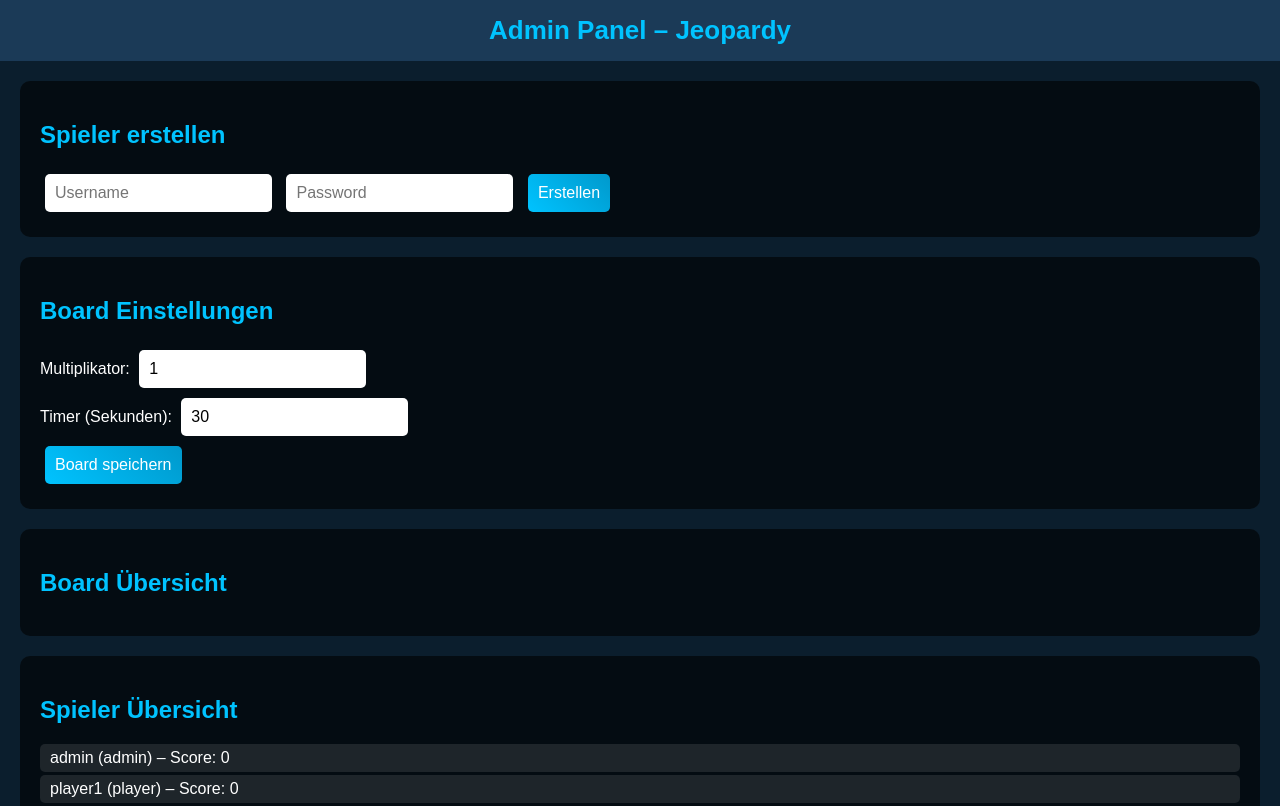
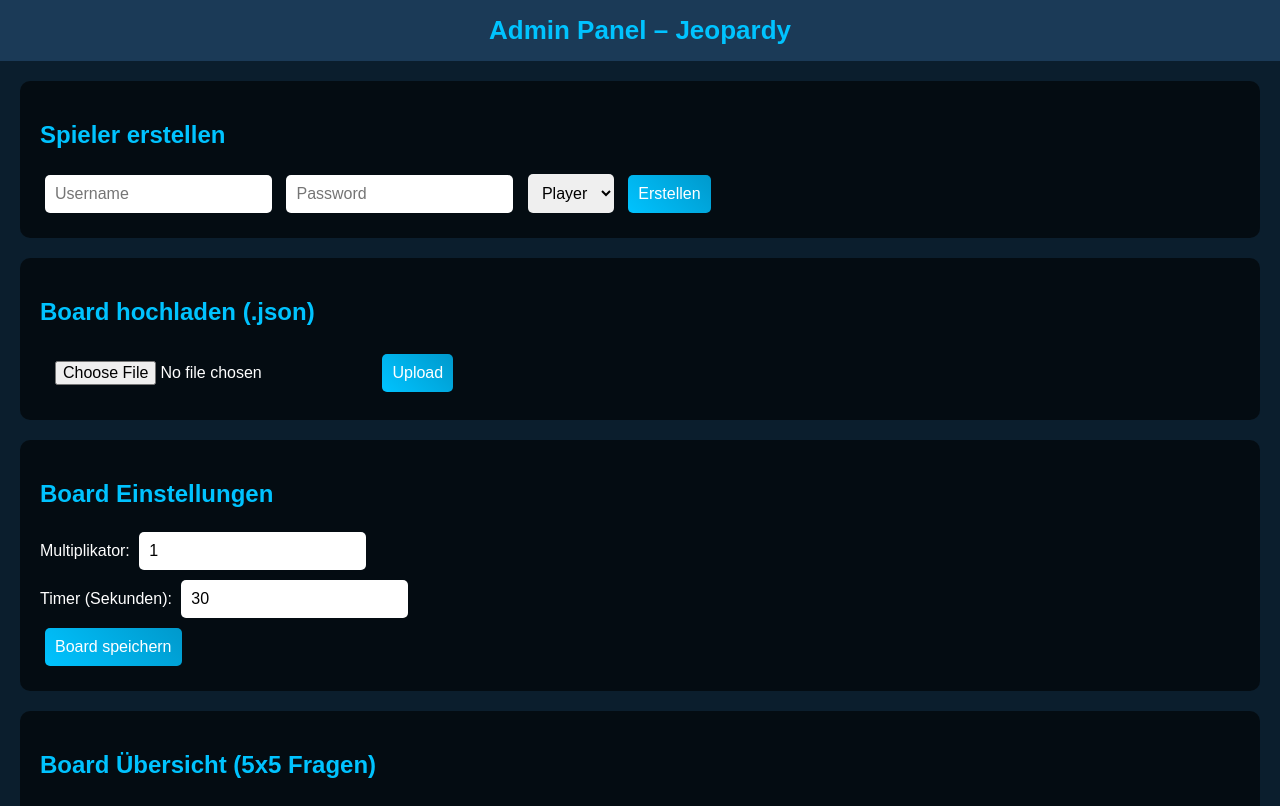
Before and after one commit to Deniz3045/spquiz, a website: page public/admin.html in a window 1280 px wide. Shown: the top 806 px of the page. Drawn offline with nearby package versions, Linux system fonts and the light colour scheme; no server answers; sample sign-in values are in the browser's storage.

Commit message:
Update admin.html

```diff
--- a/public/admin.html
+++ b/public/admin.html
@@ -2,7 +2,7 @@
 <html lang="de">
 <head>
 <meta charset="UTF-8">
-<title>Admin Panel</title>
+<title>Admin Panel – Jeopardy</title>
 <script src="/socket.io/socket.io.js"></script>
 
 <style>
@@ -13,7 +13,6 @@ body{
   background:#0b1e2d;
   color:white;
 }
-
 header{
   background:#1b3a57;
   padding:15px;
@@ -22,7 +21,6 @@ header{
   color:#00c3ff;
   font-weight:bold;
 }
-
 section{
   max-width:1200px;
   margin:20px auto;
@@ -30,7 +28,6 @@ section{
   background:rgba(0,0,0,0.6);
   border-radius:10px;
 }
-
 h2{color:#00c3ff;}
 input,button,select,textarea{
   padding:10px;
@@ -39,26 +36,22 @@ input,button,select,textarea{
   border:none;
   font-size:16px;
 }
-
 button{
   cursor:pointer;
   background: linear-gradient(45deg,#00c3ff,#0099cc);
   color:white;
   transition:0.3s;
 }
-
 button:hover{
   transform:scale(1.05);
   background: linear-gradient(45deg,#0099cc,#00c3ff);
 }
-
 .board-grid{
   display:grid;
   grid-template-columns: repeat(5, 1fr);
   gap:5px;
   margin-top:10px;
 }
-
 .category-box{
   background:#145374;
   text-align:center;
@@ -66,7 +59,6 @@ button:hover{
   font-weight:bold;
   border-radius:5px;
 }
-
 .question-box{
   background:#1e6091;
   padding:15px;
@@ -75,12 +67,10 @@ button:hover{
   cursor:pointer;
   transition:0.3s;
 }
-
 .question-box:hover{
   transform:scale(1.05);
   background:#00c3ff;
 }
-
 #userList div{
   background:rgba(255,255,255,0.1);
   padding:5px 10px;
@@ -93,14 +83,29 @@ button:hover{
 
 <header>Admin Panel – Jeopardy</header>
 
+<!-- Spieler erstellen -->
 <section>
 <h2>Spieler erstellen</h2>
 <input id="newUser" placeholder="Username">
 <input id="newPass" placeholder="Password">
+<select id="newRole">
+  <option value="player">Player</option>
+  <option value="editor">Editor</option>
+  <option value="admin">Admin</option>
+</select>
 <button onclick="createUser()">Erstellen</button>
 <div id="status"></div>
 </section>
 
+<!-- Board Upload -->
+<section>
+<h2>Board hochladen (.json)</h2>
+<input type="file" id="boardFile" accept=".json">
+<button onclick="uploadBoard()">Upload</button>
+<div id="uploadStatus"></div>
+</section>
+
+<!-- Board Einstellungen -->
 <section>
 <h2>Board Einstellungen</h2>
 <label>Multiplikator: </label>
@@ -110,11 +115,13 @@ button:hover{
 <button onclick="saveBoard()">Board speichern</button>
 </section>
 
+<!-- Board Übersicht -->
 <section>
-<h2>Board Übersicht</h2>
+<h2>Board Übersicht (5x5 Fragen)</h2>
 <div id="boardContainer" class="board-grid"></div>
 </section>
 
+<!-- Spieler Übersicht -->
 <section>
 <h2>Spieler Übersicht</h2>
 <div id="userList"></div>
@@ -130,21 +137,43 @@ const username = localStorage.getItem("username");
 const role = localStorage.getItem("role");
 if(!username || role!=="admin"){ alert("Kein Admin Zugriff"); window.location.href="/"; }
 
-// Spieler erstellen
+// --- Spieler erstellen mit Rolle ---
 function createUser(){
   const u=document.getElementById("newUser").value;
   const p=document.getElementById("newPass").value;
+  const r=document.getElementById("newRole").value;
   if(!u||!p){document.getElementById("status").innerText="Bitte ausfüllen"; return;}
   fetch("/admin/addUser",{
     method:"POST",
     headers:{'Content-Type':'application/json'},
-    body:JSON.stringify({username:u,password:p})
+    body:JSON.stringify({username:u,password:p,role:r})
   })
   .then(res=>res.text())
-  .then(msg=>{document.getElementById("status").innerText=msg; getUsers();});
+  .then(msg=>{
+    document.getElementById("status").innerText=msg;
+    getUsers();
+  });
 }
 
-// Board laden
+// --- Board Upload (Editor/Admin Berechtigung) ---
+function uploadBoard(){
+  const fileInput = document.getElementById("boardFile");
+  if(fileInput.files.length===0){document.getElementById("uploadStatus").innerText="Keine Datei ausgewählt"; return;}
+  const reader = new FileReader();
+  reader.onload = function(e){
+    const board = JSON.parse(e.target.result);
+    fetch("/admin/uploadBoard",{
+      method:"POST",
+      headers:{'Content-Type':'application/json'},
+      body:JSON.stringify({username:username,board:board})
+    })
+    .then(res=>res.text())
+    .then(msg=>document.getElementById("uploadStatus").innerText=msg);
+  };
+  reader.readAsText(fileInput.files[0]);
+}
+
+// --- Board laden & rendern ---
 socket.emit("getBoard");
 socket.on("boardData",(board)=>{
   boardData = board;
@@ -152,7 +181,6 @@ socket.on("boardData",(board)=>{
   document.getElementById("multiplier").value = board.multiplier||1;
 });
 
-// Board rendern
 function renderBoard(){
   const container = document.getElementById("boardContainer");
   container.innerHTML="";
@@ -165,7 +193,7 @@ function renderBoard(){
     cat.questions.forEach((q,qIdx)=>{
       const qDiv=document.createElement("div");
       qDiv.className="question-box";
-      qDiv.innerText=q.value + " pts";
+      qDiv.innerText = q.value + " pts";
       qDiv.onclick=()=>{
         const newText = prompt("Frage Text bearbeiten:",q.text);
         if(newText!==null) q.text=newText;
@@ -175,7 +203,7 @@ function renderBoard(){
   });
 }
 
-// Board speichern
+// --- Board speichern (Timer & Multiplikator) ---
 function saveBoard(){
   boardData.multiplier = parseInt(document.getElementById("multiplier").value);
   boardData.categories.forEach(cat=>{
@@ -191,7 +219,7 @@ function saveBoard(){
   .then(msg=>{alert(msg);});
 }
 
-// Spieler Liste
+// --- Spieler Liste ---
 function getUsers(){
   fetch("/data/users.json")
   .then(res=>res.json())
@@ -210,6 +238,5 @@ function getUsers(){
 getUsers();
 
 </script>
-
 </body>
 </html>
```
